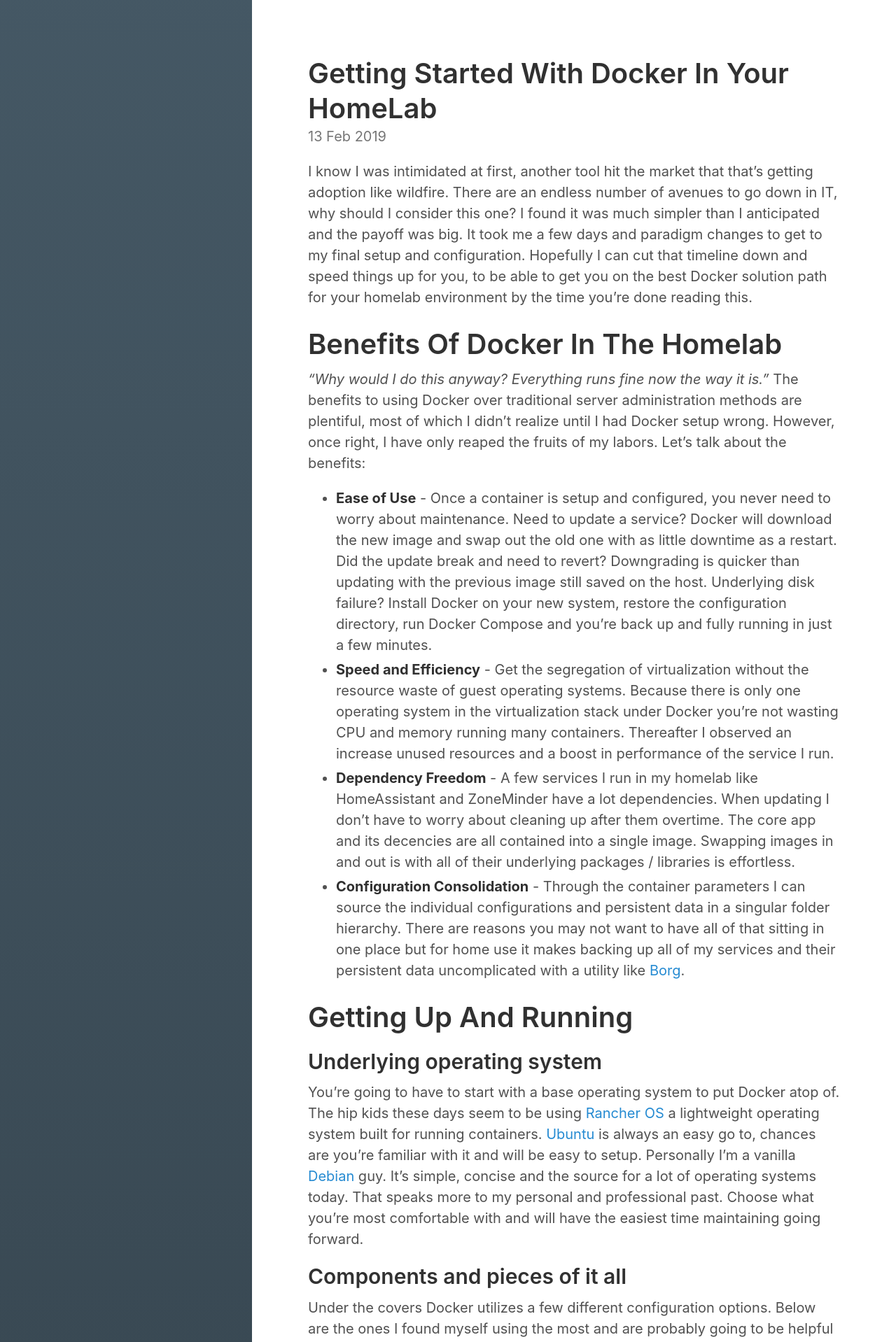
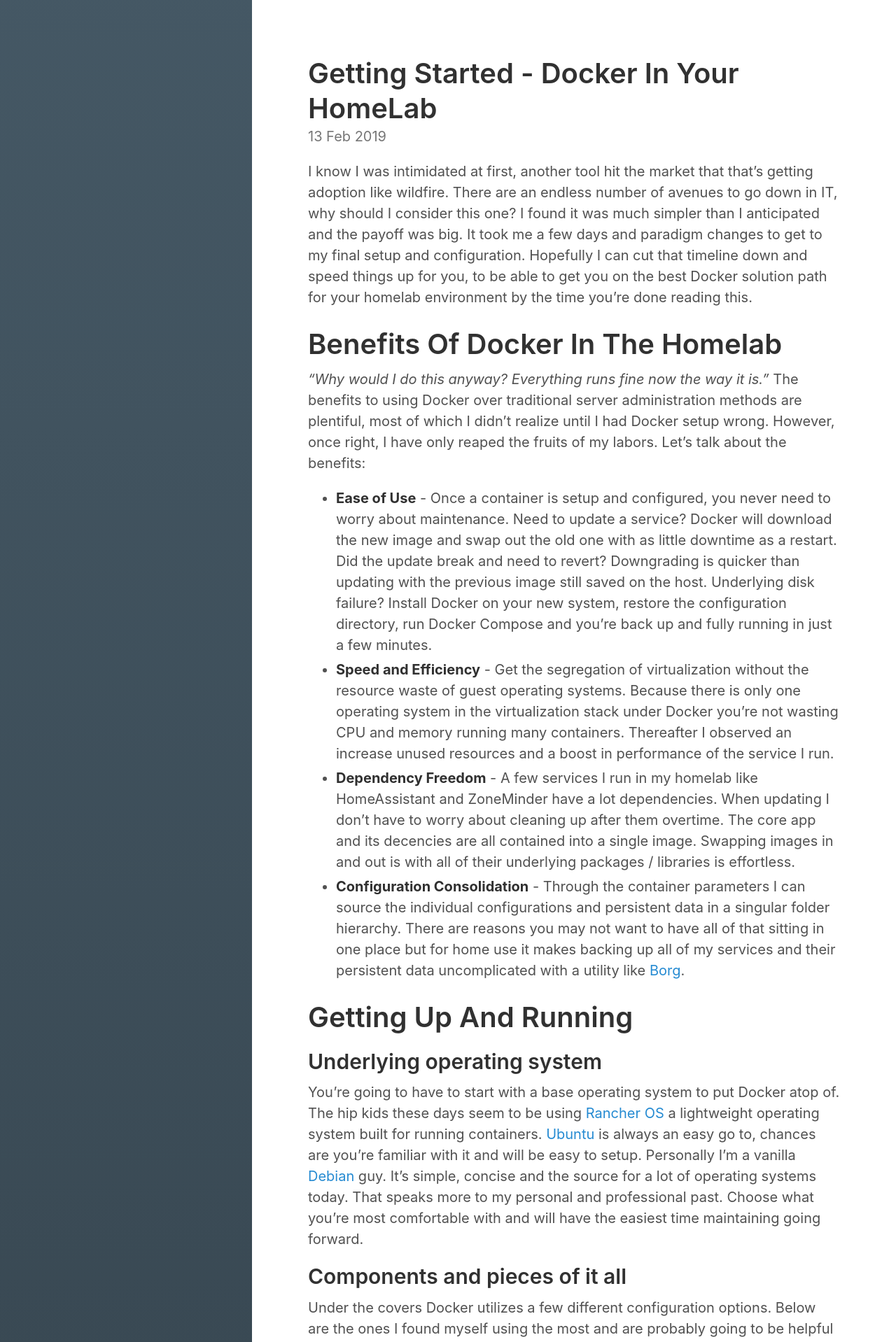
Before and after one commit to robwolff3/borked.io, a Jekyll site: the page built from _posts/2019-02-13-getting-started-docker.md, in a window 1280 px wide. Shown: the top 1918 px of the page at 70% size. Built offline with Jekyll 4.4.1, drawn with Linux system fonts in a browser that asks for light colours; comment, search, counter and statistics services are not loaded; some of the changed text lies outside the part shown.

Commit message:
minor post changes

```diff
--- a/_posts/2019-02-13-getting-started-with-docker.md
+++ b/_posts/2019-02-13-getting-started-docker.md
@@ -1,6 +1,6 @@
 ---
 layout: post
-title: 'Getting Started With Docker In Your HomeLab'
+title: 'Getting Started - Docker In Your HomeLab'
 tags: [ 'Docker', 'Homelab', 'Containers', 'DockSTARTer', 'Getting Started' ]
 ---
 
@@ -9,6 +9,8 @@ I know I was intimidated at first, another tool hit the market that that's getti
 # Benefits Of Docker In The Homelab
 
 *"Why would I do this anyway? Everything runs fine now the way it is."* The benefits to using Docker over traditional server administration methods are plentiful, most of which I didn't realize until I had Docker setup wrong. However, once right, I have only reaped the fruits of my labors. Let's talk about the benefits:
+
+<!--more-->
 
 * __Ease of Use__ - Once a container is setup and configured, you never need to worry about maintenance. Need to update a service? Docker will download the new image and swap out the old one with as little downtime as a restart. Did the update break and need to revert? Downgrading is quicker than updating with the previous image still saved on the host. Underlying disk failure? Install Docker on your new system, restore the configuration directory, run Docker Compose and you're back up and fully running in just a few minutes.
 * __Speed and Efficiency__ - Get the segregation of virtualization without the resource waste of guest operating systems. Because there is only one operating system in the virtualization stack under Docker you’re not wasting CPU and memory running many containers. Thereafter I observed an increase unused resources and a boost in performance of the service I run.
@@ -64,7 +66,7 @@ There were three different methods I progressed through in my journey to get Doc
 
 ## DockSTARTer
 
-<img src="assets/getting-started-with-docker/dockstarter.png" alt="DockSTARTer" width="800">
+<img src="/assets/getting-started-with-docker/dockstarter.png" alt="DockSTARTer" width="800">
 
 A great utility that will kickstart you into the world of Docker fast. In just a few clicks the utility takes care of the install of Docker, setup and configuration of the containers in a managed Docker Compose for you behind the scenes. It take some of the control away but little investment is needed on your part.
 
@@ -166,7 +168,7 @@ Edit the image tag of the container in your Docker Compose file to reflect the v
 
 ## Portainer - End Game
 
-<img src="assets/getting-started-with-docker/portainer.png" alt="Portainer" width="1000">
+<img src="/assets/getting-started-with-docker/portainer.png" alt="Portainer" width="1000">
 
 I wanted to add a quick note about Portainer. At first I wasn't sure how useful it was going to be but turned out to be really handy. It's great for all of the management tasks I mentioned above but within a web based GUI. when you need to do a quick thing but don't have a terminal up or like to view your Docker environment visually this tool is great.
 
```
